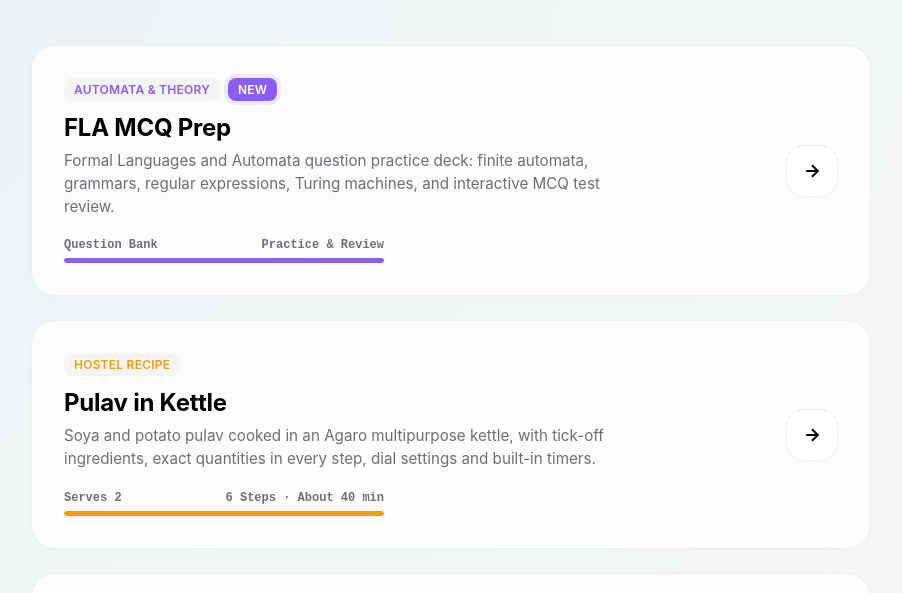
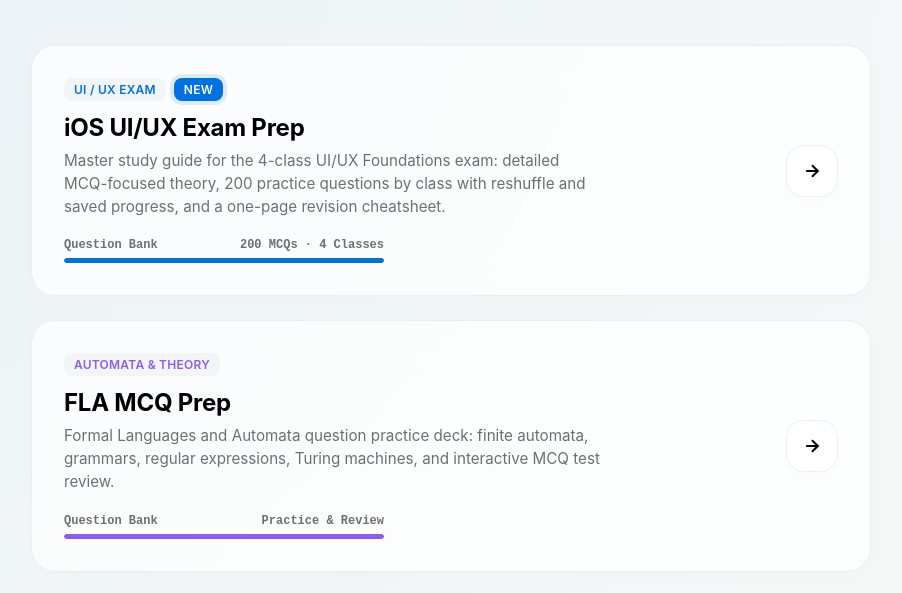
Before and after one commit to KrishnaKaranwal21/Small-WebPages, a plain HTML site: page index.html in a window 1280 px wide. Shown: the part 134-727 px from the top of the page, without its empty margins (189-1091 px from the left). Drawn offline with Linux system fonts and the light colour scheme.

Commit message:
Update index.html

```diff
--- a/index.html
+++ b/index.html
@@ -212,6 +212,8 @@
         .apps-grid .app-card:nth-child(9)  { animation-delay: 0.52s; }
         .apps-grid .app-card:nth-child(10) { animation-delay: 0.58s; }
         .apps-grid .app-card:nth-child(11) { animation-delay: 0.64s; }
+        .apps-grid .app-card:nth-child(12) { animation-delay: 0.70s; }
+        .apps-grid .app-card:nth-child(13) { animation-delay: 0.76s; }
 
         /* Fluid Cursor Follow Aura */
         .app-card::before {
@@ -418,12 +420,36 @@
 
         <main class="apps-grid">
 
-            <!-- 0000. FLA MCQ Text (Latest Addition) -->
+            <!-- 00000. iOS UI/UX Exam (Latest Addition) -->
+            <a href="./iOS%20UI%20UX%20Exam/" class="app-card p3">
+                <div class="app-info">
+                    <div class="app-meta">
+                        <span class="app-badge">UI / UX EXAM</span>
+                        <span class="app-badge new-badge">NEW</span>
+                    </div>
+                    <div class="app-title">iOS UI/UX Exam Prep</div>
+                    <div class="app-desc">Master study guide for the 4-class UI/UX Foundations exam: detailed MCQ-focused theory, 200 practice questions by class with reshuffle and saved progress, and a one-page revision cheatsheet.</div>
+
+                    <div class="app-visual">
+                        <div class="visual-text">
+                            <span>Question Bank</span>
+                            <span>200 MCQs · 4 Classes</span>
+                        </div>
+                        <div class="progress-bar-bg">
+                            <div class="progress-bar-fill" style="width: 100%;"></div>
+                        </div>
+                    </div>
+                </div>
+                <div class="app-action">
+                    <svg viewBox="0 0 24 24"><path d="M5 12h14M12 5l7 7-7 7"/></svg>
+                </div>
+            </a>
+
+            <!-- 0000. FLA MCQ Text -->
             <a href="./FLA%20MCQ%20Text/" class="app-card p4">
                 <div class="app-info">
                     <div class="app-meta">
                         <span class="app-badge">AUTOMATA &amp; THEORY</span>
-                        <span class="app-badge new-badge">NEW</span>
                     </div>
                     <div class="app-title">FLA MCQ Prep</div>
                     <div class="app-desc">Formal Languages and Automata question practice deck: finite automata, grammars, regular expressions, Turing machines, and interactive MCQ test review.</div>
```
